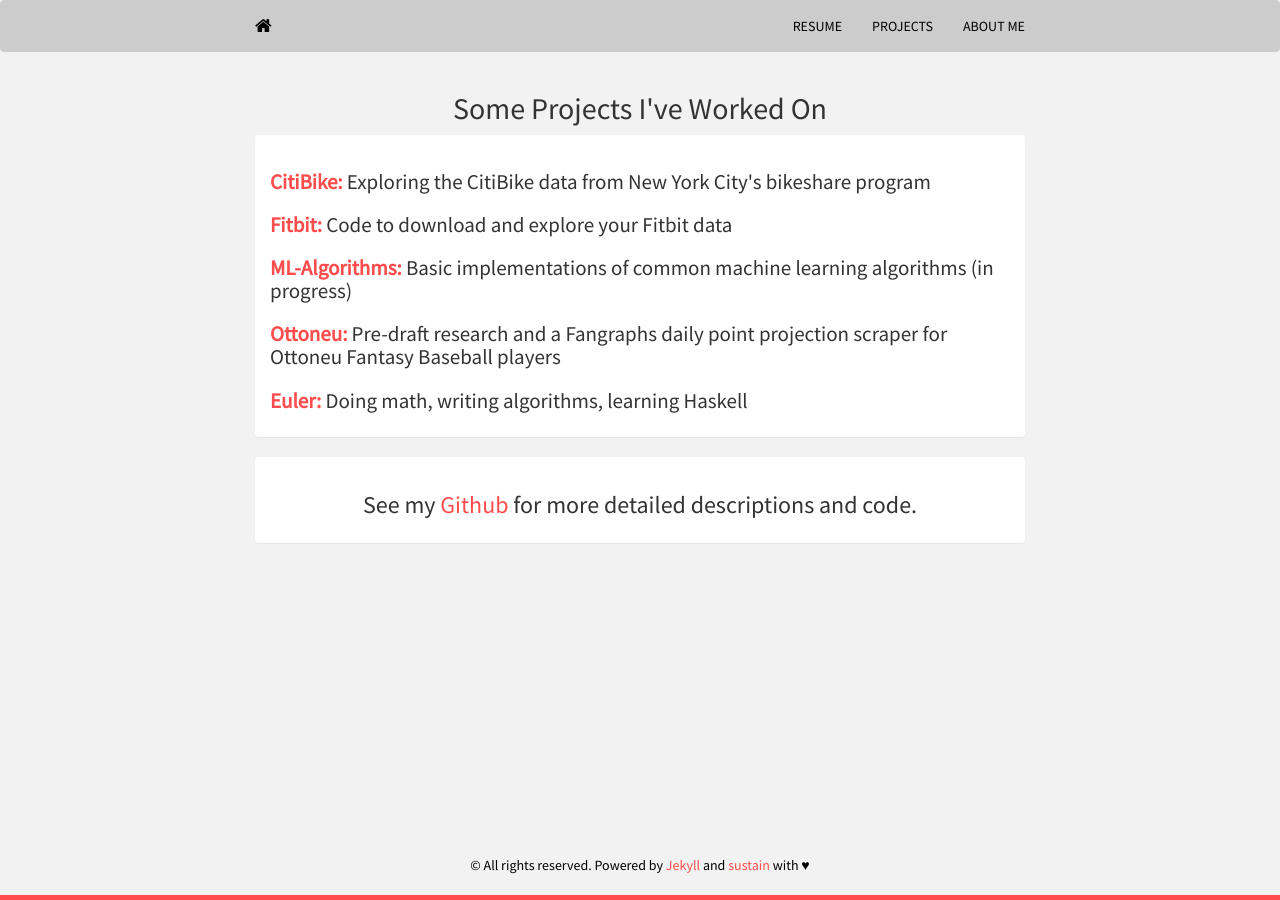
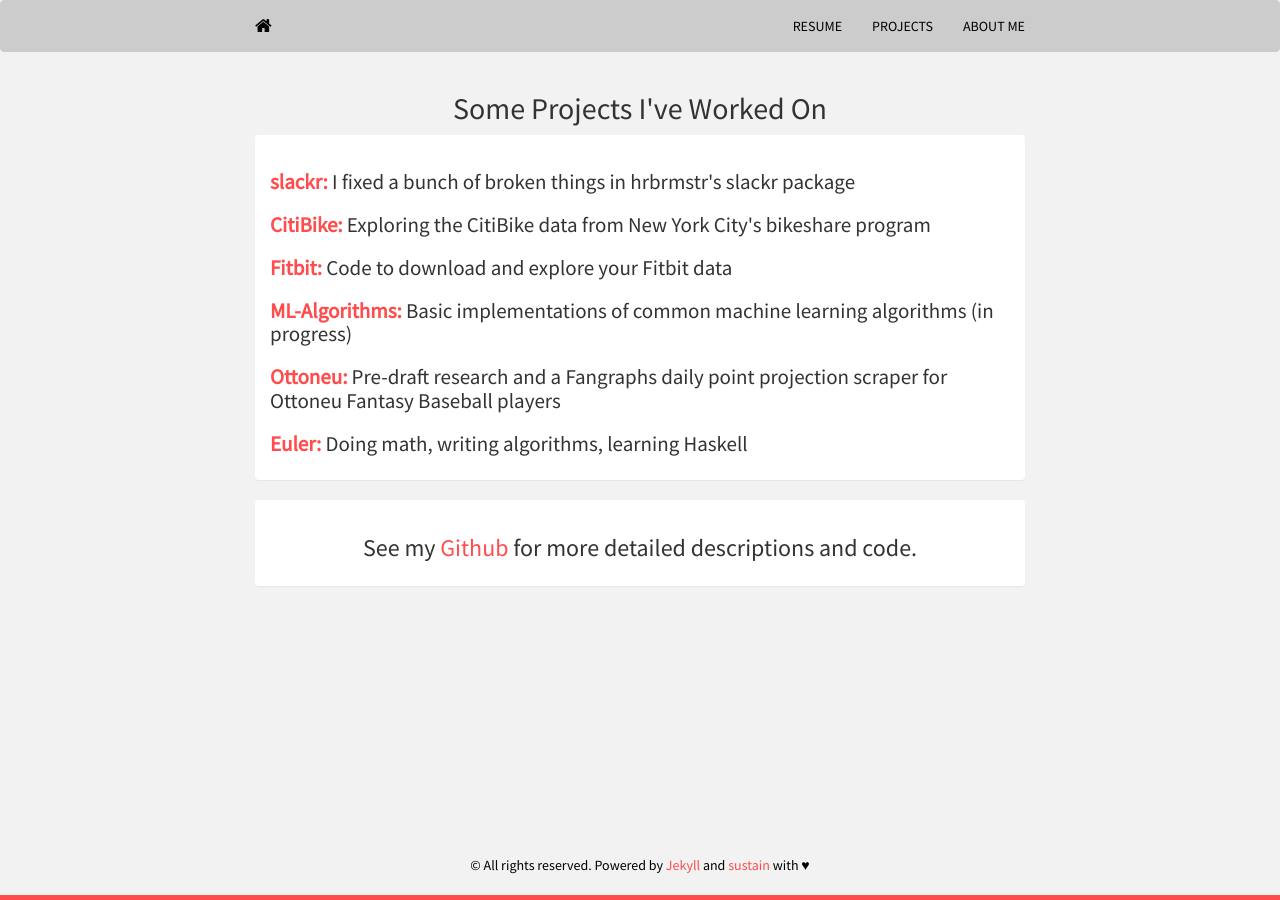
Before and after one commit to mrkaye97/mrkaye97.github.io, a Jekyll site: the page built from projects.html, in a window 1280 px wide. Built offline with Jekyll 4.4.1, drawn with Linux system fonts in a browser that asks for light colours; nearby versions of some CDN libraries.

Commit message:
add slackr

```diff
--- a/projects.html
+++ b/projects.html
@@ -20,6 +20,7 @@
 		<h2>Some Projects I've Worked On</h2>
 		  <div class="panel panel-default">
     		<div class="panel-body">
+    			<h2 style='font-size:150%; text-align:left;'><b><a href='https://github.com/mrkaye97/slackr'>slackr:</a></b> I fixed a bunch of broken things in hrbrmstr's slackr package</h2>
     			<h2 style='font-size:150%; text-align:left;'><b><a href='http://mrkaye97.github.io/CitiBike/'>CitiBike:</a></b> Exploring the CitiBike data from New York City's bikeshare program</h2>
     			<h2 style='font-size:150%; text-align:left;'><b><a href='https://mrkaye97.github.io/fitbit-data/'>Fitbit:</a></b> Code to download and explore your Fitbit data</h2>
     			<h2 style='font-size:150%; text-align:left;'><b><a href='https://github.com/mrkaye97/ML-Algorithms'>ML-Algorithms:</a></b> Basic implementations of common machine learning algorithms (in progress)</h2>
```
